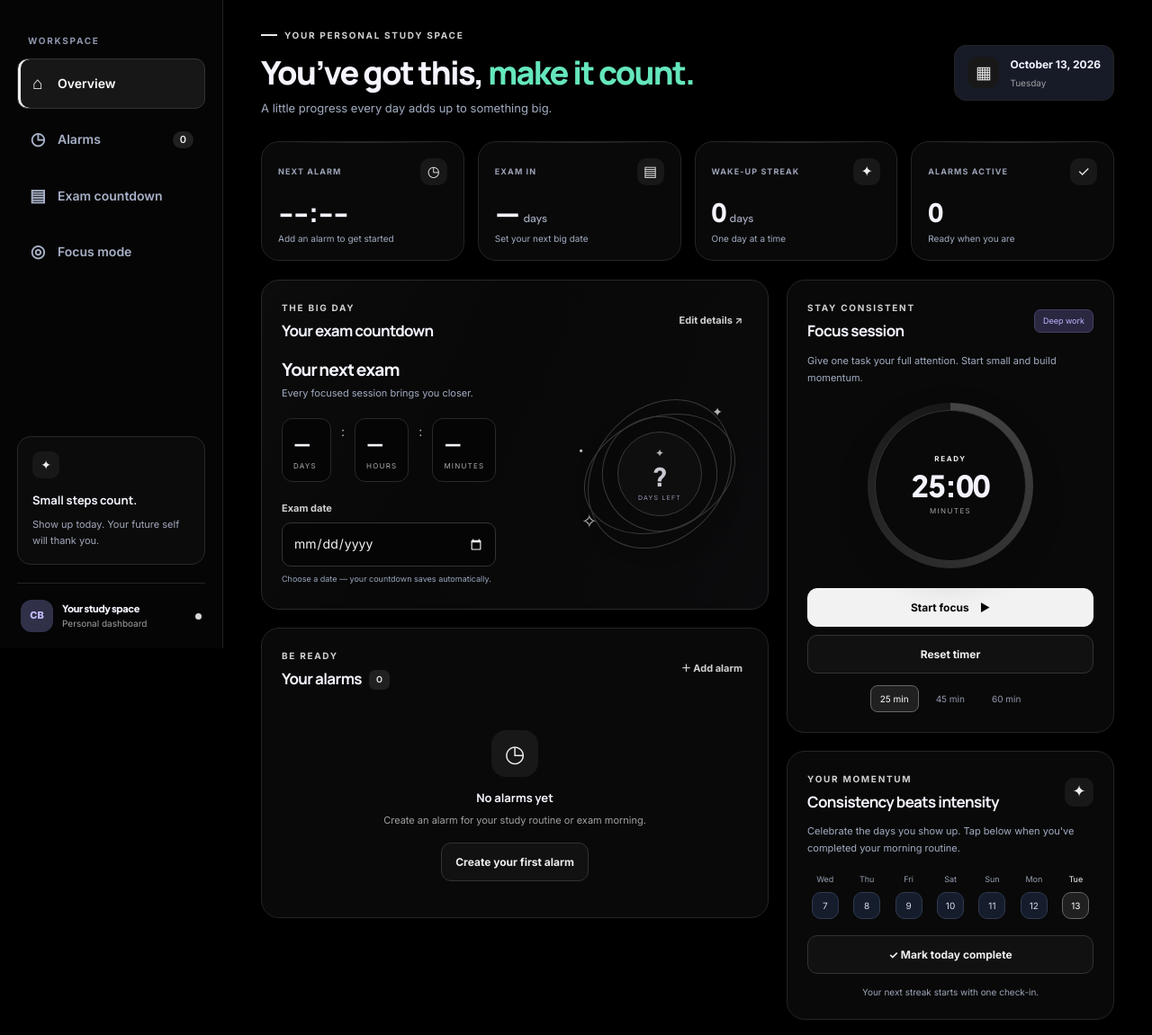
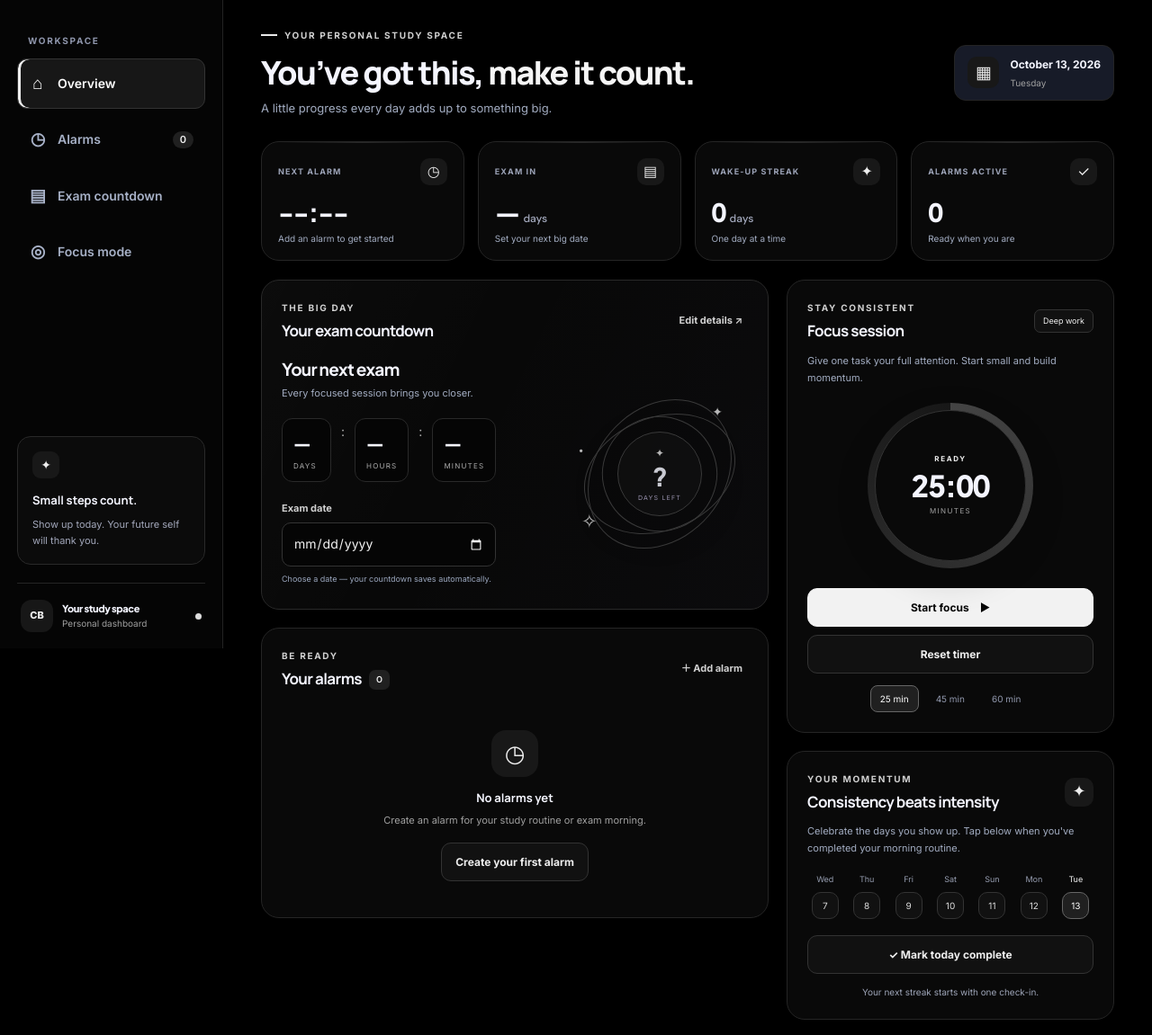
Before and after one commit to ishowdiscipline7-ui/cb-alarm-app, a website: page index.html in a window 1280 px wide. Shown: the part 79-1230 px from the top of the page at 90% size. Drawn offline with Linux system fonts and the light colour scheme.

Commit message:
Remove remaining colored accents from black theme

```diff
--- a/styles.css
+++ b/styles.css
@@ -300,3 +300,11 @@ button:focus-visible,a:focus-visible,input:focus-visible,select:focus-visible,te
 .toast{background:#eee!important;color:#050505!important}
 ::selection{background:#555!important;color:#fff!important}
 @media(max-width:620px){body{background:#000!important}.stat-card,.panel{box-shadow:none!important}}
+
+/* Final monochrome polish: no colored accent leftovers */
+.welcome-row h1 span{color:#f5f5f5!important}
+.soft-badge{background:#111!important;border:1px solid #333!important;color:#eee!important}
+.week-day span{background:#111!important;border-color:#333!important;color:#ddd!important}
+.week-day.done span,.week-day.today span{background:#202020!important;border-color:#666!important;color:#fff!important;box-shadow:none!important}
+.online-dot,.live-status span,.footer-dot{background:#ddd!important}
+.avatar{background:#171717!important;color:#eee!important}
```
